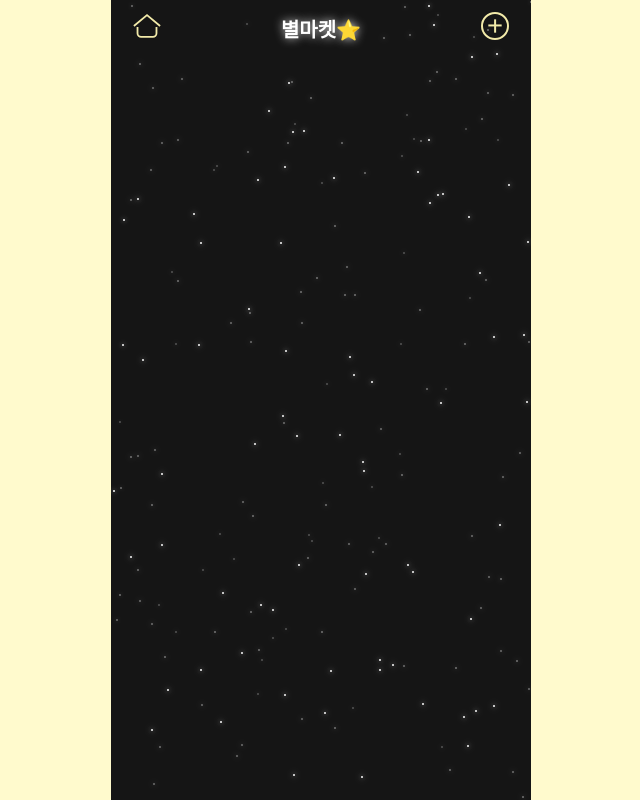
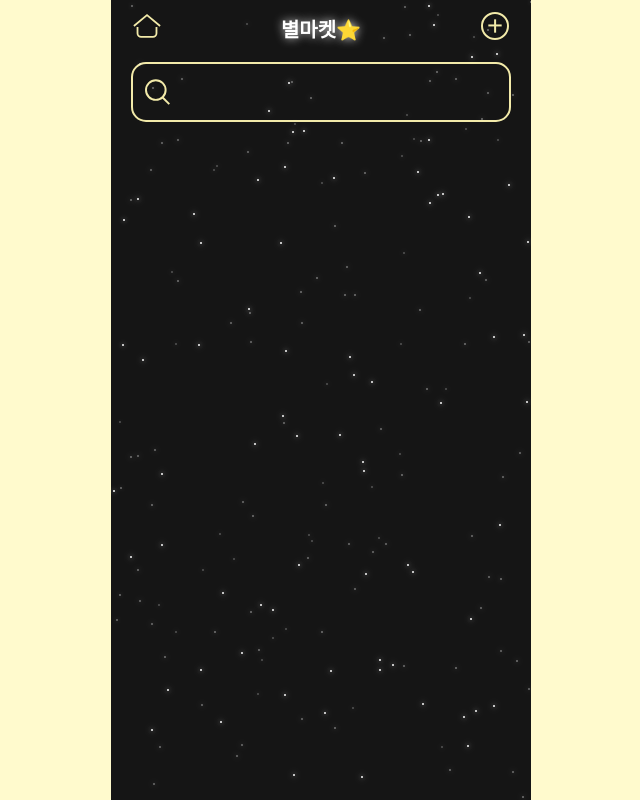
Before and after one commit to young924/sohwakseong, a React (Create React App) app in the folder frontend/: page /market in a window 1280 px wide. Shown: the whole page, without its empty margins (319-959 px from the left). Built offline with nearby package versions, Linux system fonts and the light colour scheme.

Commit message:
searchbar 추가

```diff
--- /dev/null
+++ b/frontend/src/components/SearchBar/index.jsx
@@ -0,0 +1,37 @@
+import React, { useMemo } from "react";
+
+import * as S from "./style"
+import { ReactComponent as SearchIcon } from '../../assets/icon/search.svg'
+
+function SearchBar({ placeholder }) {
+  const containerStyle = useMemo(() => ({
+
+    height: "8rem",
+    display: "flex",
+    justifyContent: "center",
+    alignItems: "center"
+  }));
+
+  const inputStyle = useMemo(() => ({
+    marginLeft: "1.2rem",
+    color: "#F2EAA9",
+    fontSize: "1.8rem",
+    background: "transparent",
+    border: "none",
+    width: "32rem",
+    outline: "none",
+  }))
+
+  return (
+  <>
+    <div style={containerStyle}>
+      <S.InnerContainer>
+        <SearchIcon />
+        <input style={inputStyle} placeholder={placeholder}/>
+      </S.InnerContainer>
+    </div>
+  </>
+  );
+}
+
+export default SearchBar;
--- /dev/null
+++ b/frontend/src/components/SearchBar/style.js
@@ -0,0 +1,11 @@
+import styled from 'styled-components';
+
+export const InnerContainer = styled.div`
+  height: 6rem;
+  width: 38rem;
+  border: 0.2rem solid #F2EAA9;
+  border-radius: 1.5rem;
+  display: flex;
+  align-items: center;
+  padding: 1.2rem;
+`;
--- a/frontend/src/pages/Market/index.jsx
+++ b/frontend/src/pages/Market/index.jsx
@@ -3,6 +3,7 @@ import PageLayout from "../../components/PageLayout";
 import Header from "../../components/Header";
 import * as S from "./style";
 import MakeStarModal from "./components/MakeStarModal";
+import SearchBar from "../../components/SearchBar"
 
 function Market() {
   const [isMakeStarModalOn, setIsMakeStarModalOn] = useState(false);
@@ -17,6 +18,8 @@ function Market() {
         content="별마켓⭐️"
         handleButton={() => setIsMakeStarModalOn(true)}
       />
+      <SearchBar
+      />
     </PageLayout>
   );
 }
```
